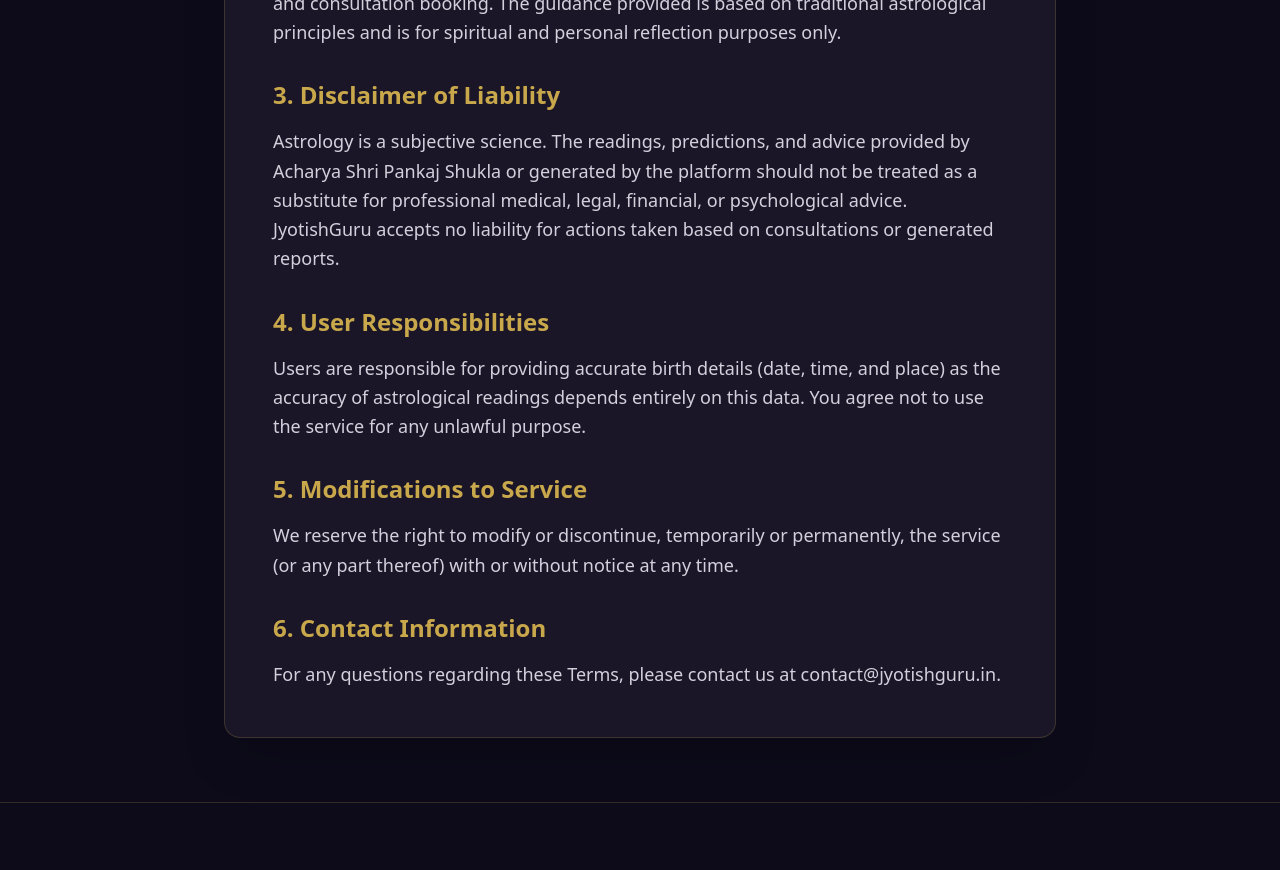
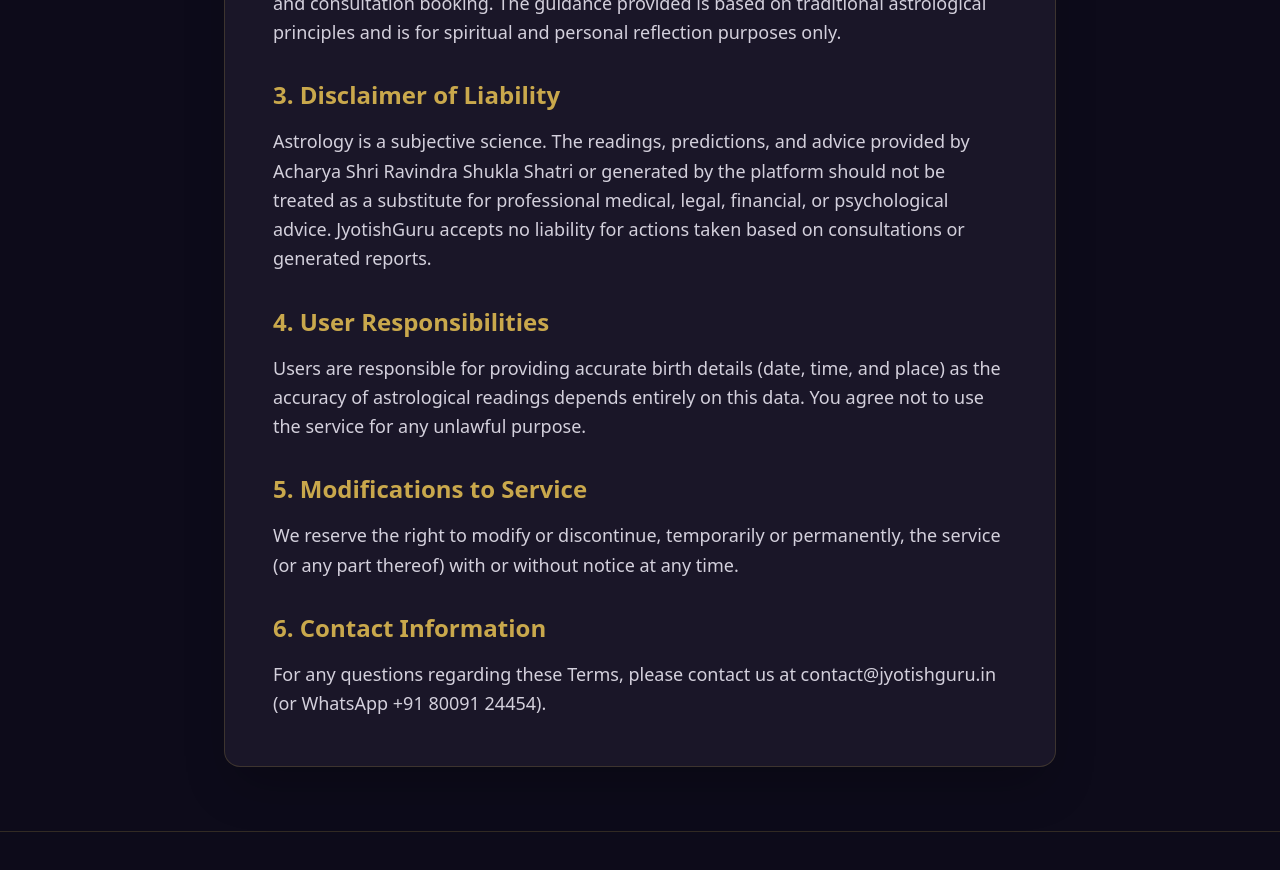
Before and after one commit to Code-shiv-abc/JyotishGuru, a Next.js app: page /terms-of-service in a window 1280 px wide. Shown: the part 560-1430 px from the top of the page. Built offline with nearby package versions, Linux system fonts and the light colour scheme.

Commit message:
Update disclaimer and contact information in terms of service

```diff
--- a/src/app/terms-of-service/page.tsx
+++ b/src/app/terms-of-service/page.tsx
@@ -38,7 +38,7 @@ export default function TermsOfServicePage() {
 
           <section>
             <h2 className="text-2xl font-serif font-bold text-[#C9A84C] mb-4">3. Disclaimer of Liability</h2>
-            <p>Astrology is a subjective science. The readings, predictions, and advice provided by Acharya Shri Pankaj Shukla or generated by the platform should not be treated as a substitute for professional medical, legal, financial, or psychological advice. JyotishGuru accepts no liability for actions taken based on consultations or generated reports.</p>
+            <p>Astrology is a subjective science. The readings, predictions, and advice provided by Acharya Shri Ravindra Shukla Shatri or generated by the platform should not be treated as a substitute for professional medical, legal, financial, or psychological advice. JyotishGuru accepts no liability for actions taken based on consultations or generated reports.</p>
           </section>
 
           <section>
@@ -53,7 +53,7 @@ export default function TermsOfServicePage() {
 
           <section>
             <h2 className="text-2xl font-serif font-bold text-[#C9A84C] mb-4">6. Contact Information</h2>
-            <p>For any questions regarding these Terms, please contact us at contact@jyotishguru.in.</p>
+            <p>For any questions regarding these Terms, please contact us at contact@jyotishguru.in (or WhatsApp +91 80091 24454).</p>
           </section>
         </div>
       </div>
```
